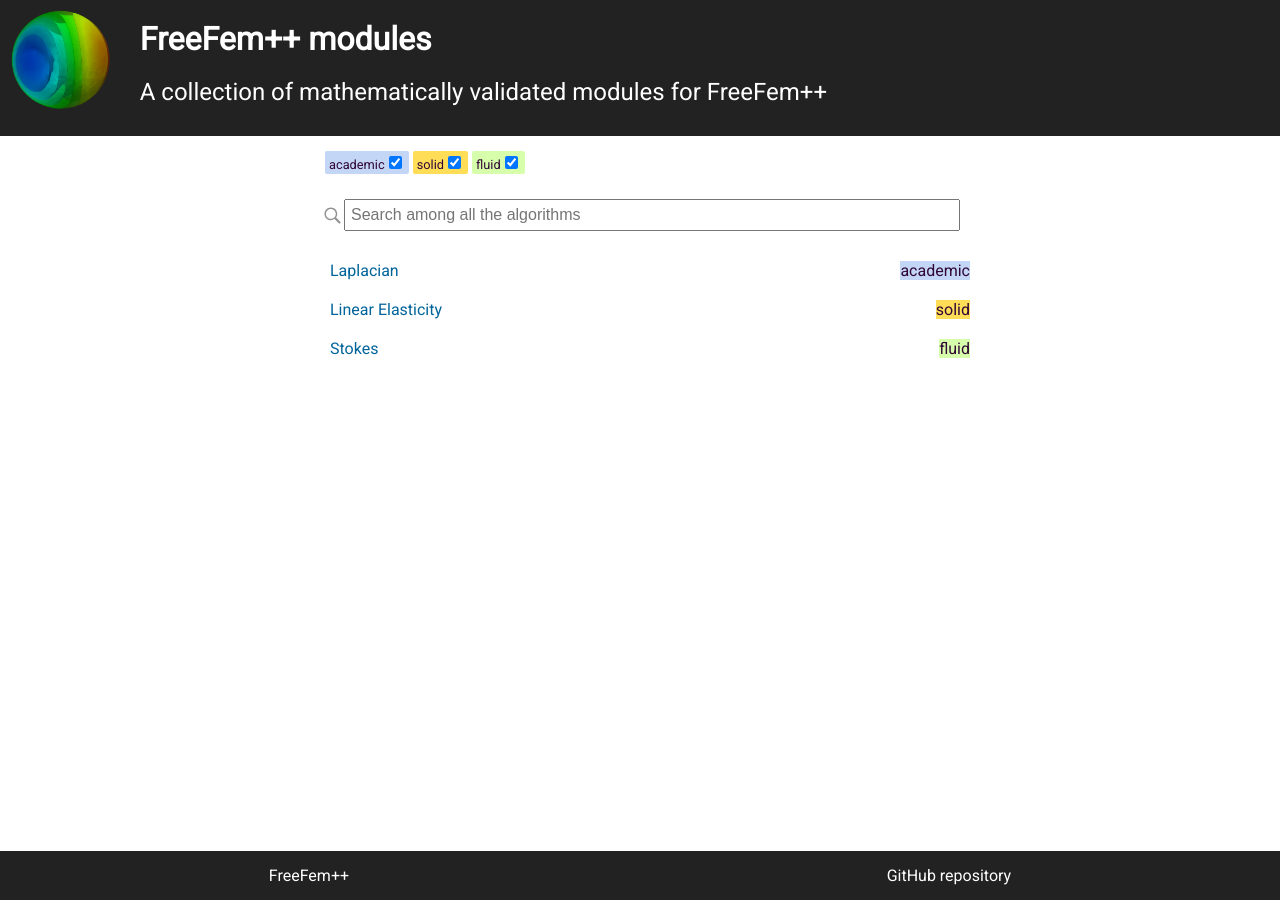
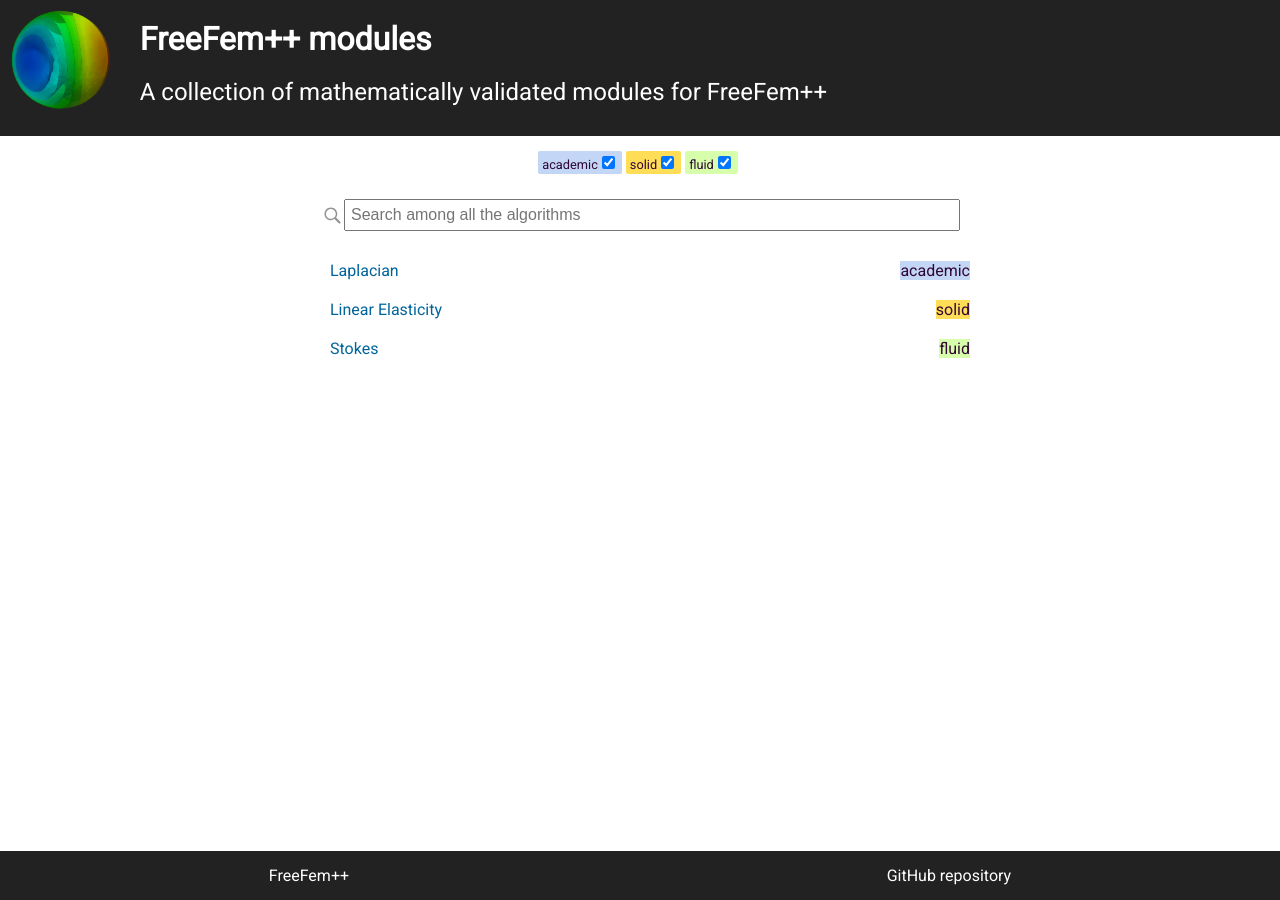
Before and after one commit to sgarnotel/Jekyll-test, a Jekyll site: the page built from index.md, in a window 1280 px wide. Built offline with Jekyll 4.4.1, drawn with Linux system fonts in a browser that asks for light colours.

Commit message:
fix categories in modules

```diff
--- a/css/categories.css
+++ b/css/categories.css
@@ -1,8 +1,10 @@
 .categories {
   margin: 5px;
   padding: 0;
-  width: 100%;
   display: flex;
+  flex-direction: row;
+  flex-wrap: wrap;
+  justify-content: flex-start;
 }
 
 /* From https://www.w3schools.com/howto/howto_css_custom_checkbox.asp */
```
